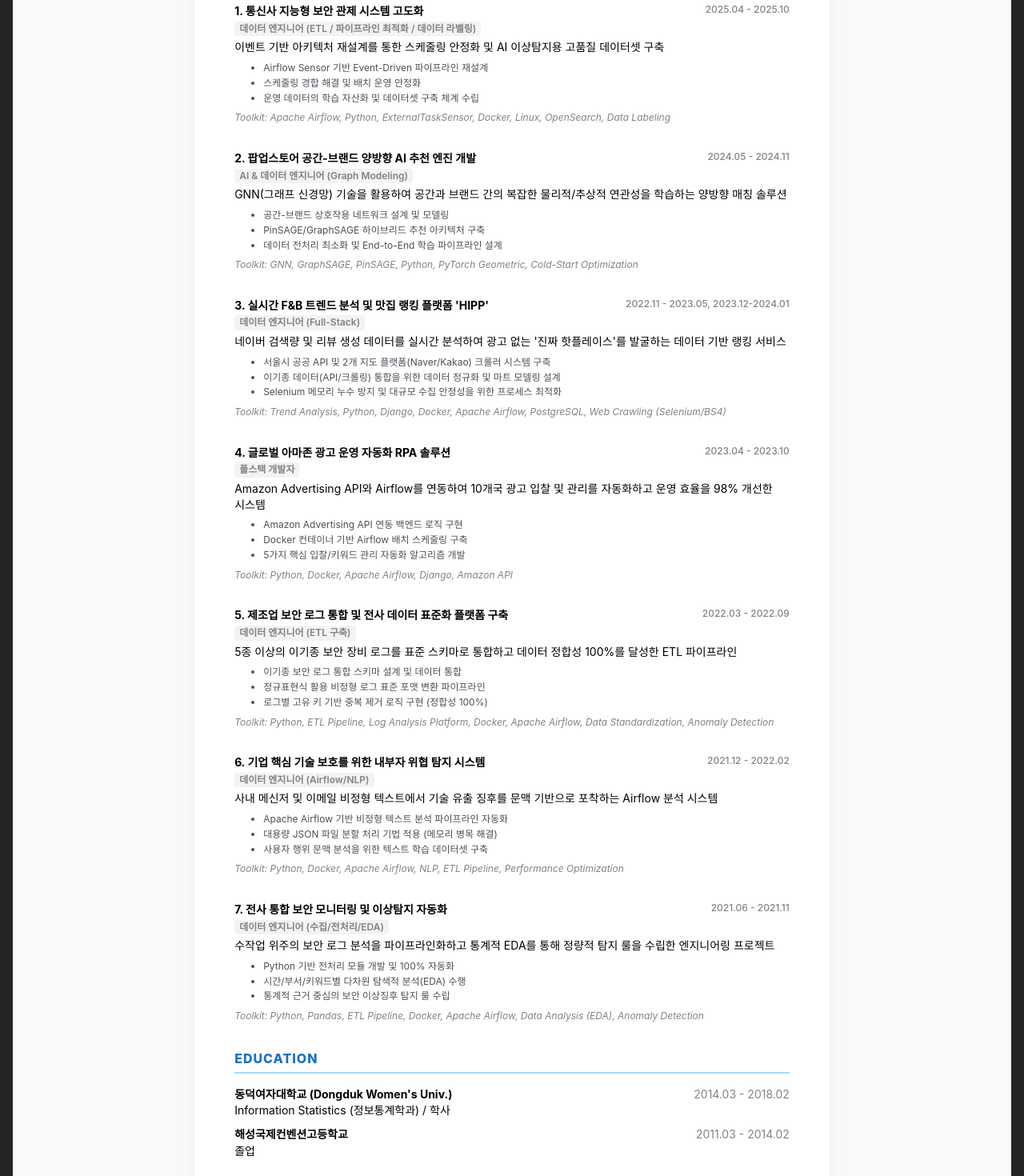
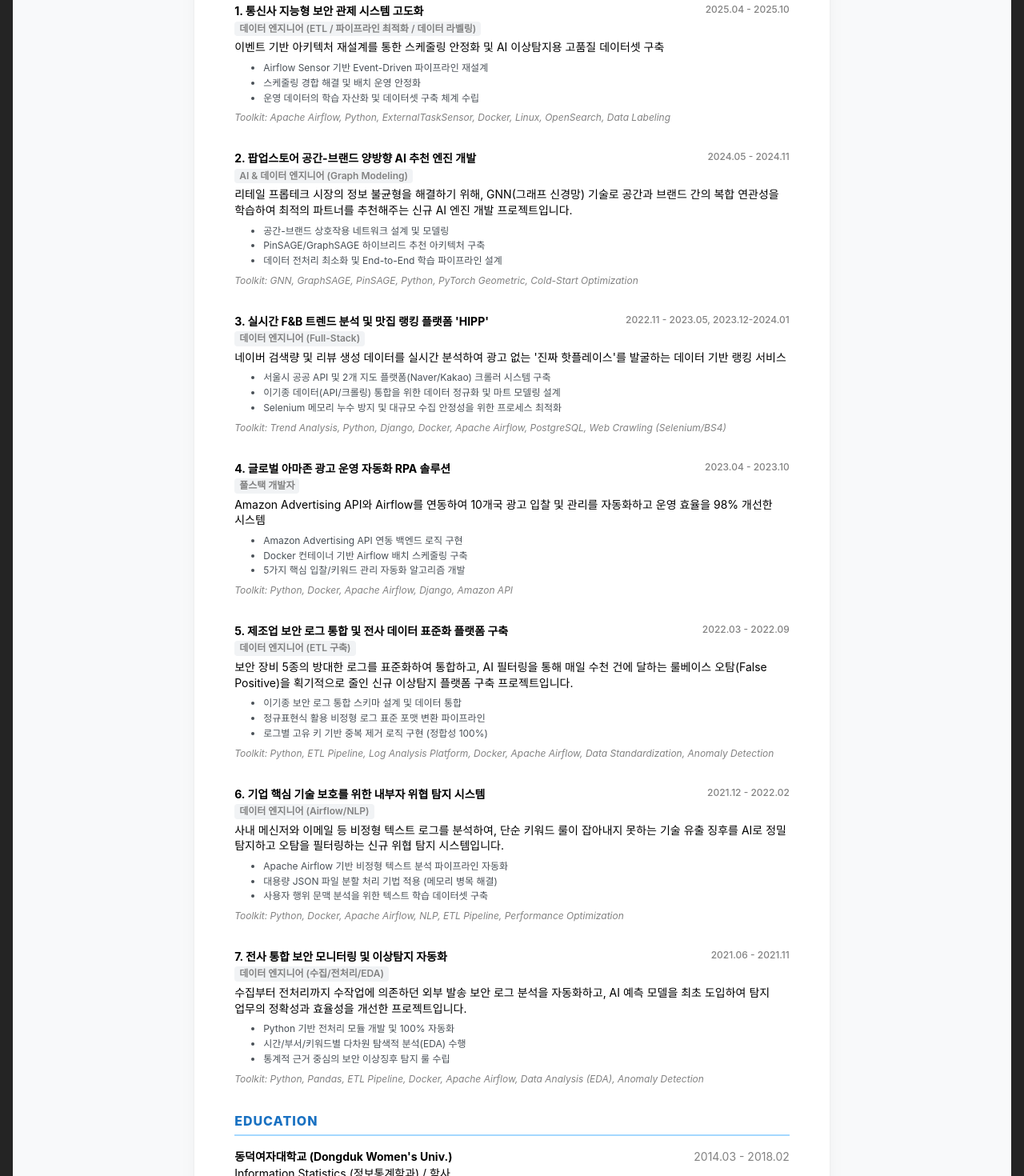
Before and after one commit to jisxo/jisxo-portfolio, a Next.js app: page /resume in a window 1280 px wide. Shown: the part 1701-3171 px from the top of the page at 80% size. Built offline with nearby package versions, Linux system fonts and the light colour scheme; no server answers.

Commit message:
Final Correction: Project Contexts (New System Construction & AI Filtering)

```diff
--- a/src/data/projects/insider.ts
+++ b/src/data/projects/insider.ts
@@ -4,11 +4,11 @@ export const insiderProject: Project = {
     title: '기업 핵심 기술 보호를 위한 내부자 위협 탐지 시스템',
     duration: '2021.12 - 2022.02',
     role: '데이터 엔지니어 (Airflow/NLP)',
-    description: "사내 메신저 및 이메일 비정형 텍스트에서 기술 유출 징후를 문맥 기반으로 포착하는 Airflow 분석 시스템",
+    description: "사내 메신저와 이메일 등 비정형 텍스트 로그를 분석하여, 단순 키워드 룰이 잡아내지 못하는 기술 유출 징후를 AI로 정밀 탐지하고 오탐을 필터링하는 신규 위협 탐지 시스템입니다.",
     overview: {
-        background: "방대한 비정형 메신저 데이터를 수동으로 모니터링하는 데 한계가 있었고, 대용량 텍스트 처리 시 서버 메모리 병목 현상이 자주 발생했습니다.",
-        objective: "단순 키워드 매칭을 넘어 사용자 행위의 문맥(Context)을 이해하고, 대규모 텍스트 벡터화 과정의 안정성을 확보하여 실시간 위협 탐지 체계를 구축하고자 했습니다.",
-        outcome: "분석 프로세스를 100% 자동화하여 운영 리소스를 최소화하였으며, JSON 분할 처리 기법으로 대용량 데이터 환경에서도 안정적인 분석 성능을 확보했습니다."
+        background: "기업 핵심 기술 보호를 위해 비정형 데이터(메신저 등)를 모니터링해야 했으나, 기존 룰베이스 방식은 단순 키워드 매칭에 의존하여 검토해야 할 오탐 건수가 매일 과도하게 발생하는 문제가 있었습니다.",
+        objective: "비정형 텍스트의 문맥을 이해하는 NLP 모델과 기존 룰 탐지를 결합한 새로운 파이프라인을 구축하여, 운영자가 실제 위협으로 판단하고 집중해야 할 이상징후 건수를 획기적으로 압축하고자 했습니다.",
+        outcome: "수동 모니터링 체계를 100% 자동화로 전환하였으며, AI 예측을 통한 오탐 필터링으로 보안 담당자의 일일 검토 효율성을 수십 배 이상 향상시켰습니다."
     },
     image: '/images/thumbnails/insider_threat.png',
     domain: 'Enterprise Security & Insider Threat Detection',
--- a/src/data/projects/integration.ts
+++ b/src/data/projects/integration.ts
@@ -4,11 +4,11 @@ export const integrationProject: Project = {
     title: '제조업 보안 로그 통합 및 전사 데이터 표준화 플랫폼 구축',
     duration: '2022.03 - 2022.09',
     role: '데이터 엔지니어 (ETL 구축)',
-    description: "5종 이상의 이기종 보안 장비 로그를 표준 스키마로 통합하고 데이터 정합성 100%를 달성한 ETL 파이프라인",
+    description: "보안 장비 5종의 방대한 로그를 표준화하여 통합하고, AI 필터링을 통해 매일 수천 건에 달하는 룰베이스 오탐(False Positive)을 획기적으로 줄인 신규 이상탐지 플랫폼 구축 프로젝트입니다.",
     overview: {
-        background: "장비마다 서로 다른 로그 포맷과 전송 과정에서의 중복 적재 문제로 인해 전사 통합 보안 분석의 신뢰도가 낮은 상황이었습니다.",
-        objective: "이기종 로그를 단일 스키마로 표준화하고, 고유 키 기반의 중복 제거 로직을 통해 데이터의 무결성을 완벽히 보장하는 ETL 파이프라인을 구축하는 것이 목표였습니다.",
-        outcome: "통합 보안 관제의 필수 기반인 '믿을 수 있는 데이터' 체계를 완성하였고, 정합성 100%를 달성하여 이상탐지 모델의 오탐률을 획기적으로 낮췄습니다."
+        background: "기존에는 5종 이상의 보안 솔루션(DLP, 로그 등)에서 발생하는 수많은 탐지 내역을 담당자가 룰베이스로만 일일이 확인해야 했으며, 오탐이 너무 많아 실제 위협을 놓칠 위험이 컸습니다.",
+        objective: "이기종 로그를 단일 스키마로 통합하는 신규 시스템을 구축하고, 기존 룰 탐지에 AI 예측 모델을 결합하여 담당자가 매일 검토해야 하는 이상징후 리포트 건수를 유의미하게 압축하는 것이 목표였습니다.",
+        outcome: "데이터 정합성 100%의 통합 모니터링 환경을 최초로 구축하였으며, AI 필터링 도입으로 운영자의 검토 공수를 대폭 절감하고 선제적 유출 방지 체계를 완성했습니다."
     },
     image: '/images/thumbnails/data_integration.png',
     domain: 'Enterprise Security & IT Operations',
--- a/src/data/projects/log.ts
+++ b/src/data/projects/log.ts
@@ -4,11 +4,11 @@ export const logProject: Project = {
     title: '전사 통합 보안 모니터링 및 이상탐지 자동화',
     duration: '2021.06 - 2021.11',
     role: '데이터 엔지니어 (수집/전처리/EDA)',
-    description: "수작업 위주의 보안 로그 분석을 파이프라인화하고 통계적 EDA를 통해 정량적 탐지 룰을 수립한 엔지니어링 프로젝트",
+    description: "수집부터 전처리까지 수작업에 의존하던 외부 발송 보안 로그 분석을 자동화하고, AI 예측 모델을 최초 도입하여 탐지 업무의 정확성과 효율성을 개선한 프로젝트입니다.",
     overview: {
-        background: "매일 쏟아지는 대용량 보안 로그를 정제된 시스템 없이 사후 분석에만 의존하던 기존 방식의 비효율을 해결해야 했습니다.",
-        objective: "로그 수집부터 가공까지의 전 과정을 자동화하고, 다차원 통계 분석을 통해 탐지 모델의 기초가 되는 객관적인 탐지 룰(Rule)을 도출하는 것이 목표였습니다.",
-        outcome: "보안 관제 업무의 숙련도 의존성을 낮추고, 정량적 근거 기반의 실시간 모니터링 체계로 전환할 수 있는 기술적 토대를 마련했습니다."
+        background: "초기 보안 관제는 수천 건의 외부 메일 로그를 담당자가 직접 룰베이스로 사후 분석하는 비효율적인 구조였으며, 정량적인 탐지 기준이 부족해 과도한 수동 업무가 수반되었습니다.",
+        objective: "로그 수집 및 전처리를 100% 자동화하는 신규 분석 체계를 구축하고, 통계적 EDA와 AI 모델을 결합해 매일 확인해야 하는 이상징후 건수를 실질적으로 줄이는 데 집중했습니다.",
+        outcome: "보안 관제의 기술적 토대를 마련하였으며, 룰 + AI 하이브리드 탐지 체계를 통해 보안 사고를 사전에 방어할 수 있는 실용적인 데이터 파이프라인을 완성했습니다."
     },
     image: '/images/thumbnails/log_analysis.png',
     domain: 'Enterprise Information Security',
--- a/src/data/projects/retail_gnn.ts
+++ b/src/data/projects/retail_gnn.ts
@@ -5,11 +5,11 @@ export const retailGnnProject: Project = {
     duration: '2024.05 - 2024.11',
     role: `AI & 데이터 엔지니어
     (Graph Modeling)`,
-    description: "GNN(그래프 신경망) 기술을 활용하여 공간과 브랜드 간의 복잡한 물리적/추상적 연관성을 학습하는 양방향 매칭 솔루션",
+    description: "리테일 프롭테크 시장의 정보 불균형을 해결하기 위해, GNN(그래프 신경망) 기술로 공간과 브랜드 간의 복합 연관성을 학습하여 최적의 파트너를 추천해주는 신규 AI 엔진 개발 프로젝트입니다.",
     overview: {
-        background: "기존의 단순 필터링 방식은 정적인 속성 위주로 매칭되어, 브랜드와 공간의 숨겨진 유기적 관계를 반영하지 못했습니다.",
-        objective: "공간, 브랜드, 사용자 행동 데이터를 그래프 구조로 모델링하여 신규 데이터(Cold-Start)에 대해서도 유연하고 정확한 추천을 제공하고자 했습니다.",
-        outcome: "PinSAGE/GraphSAGE 하이브리드 모델을 통해 추천 다양성을 확보하였고, 실제 서비스 탑재 가능한 수준의 PoC를 성공적으로 완료했습니다."
+        background: "팝업스토어 시장은 공간 소유주와 브랜드 간의 적합한 매칭을 위한 체계적인 데이터 분석 도구가 부재하여, 주로 인적 네트워크에 의존하는 비효율이 존재했습니다.",
+        objective: "공간과 브랜드 데이터를 그래프 구조로 새롭게 모델링하고, 복합적인 관계 속성을 학습하는 GNN 추천 시스템을 최초로 구축하여 데이터 기반의 자동화된 매칭 환경을 만드는 것이 목표였습니다.",
+        outcome: "PinSAGE/GraphSAGE 하이브리드 모델 구축을 통해 기존에 불가능했던 정교한 양방향 추천을 실현하였으며, 플랫폼의 기술적 차별성을 확보했습니다."
     },
     image: '/images/thumbnails/retail_gnn.png',
     domain: 'PropTech & Retail AI',
```
